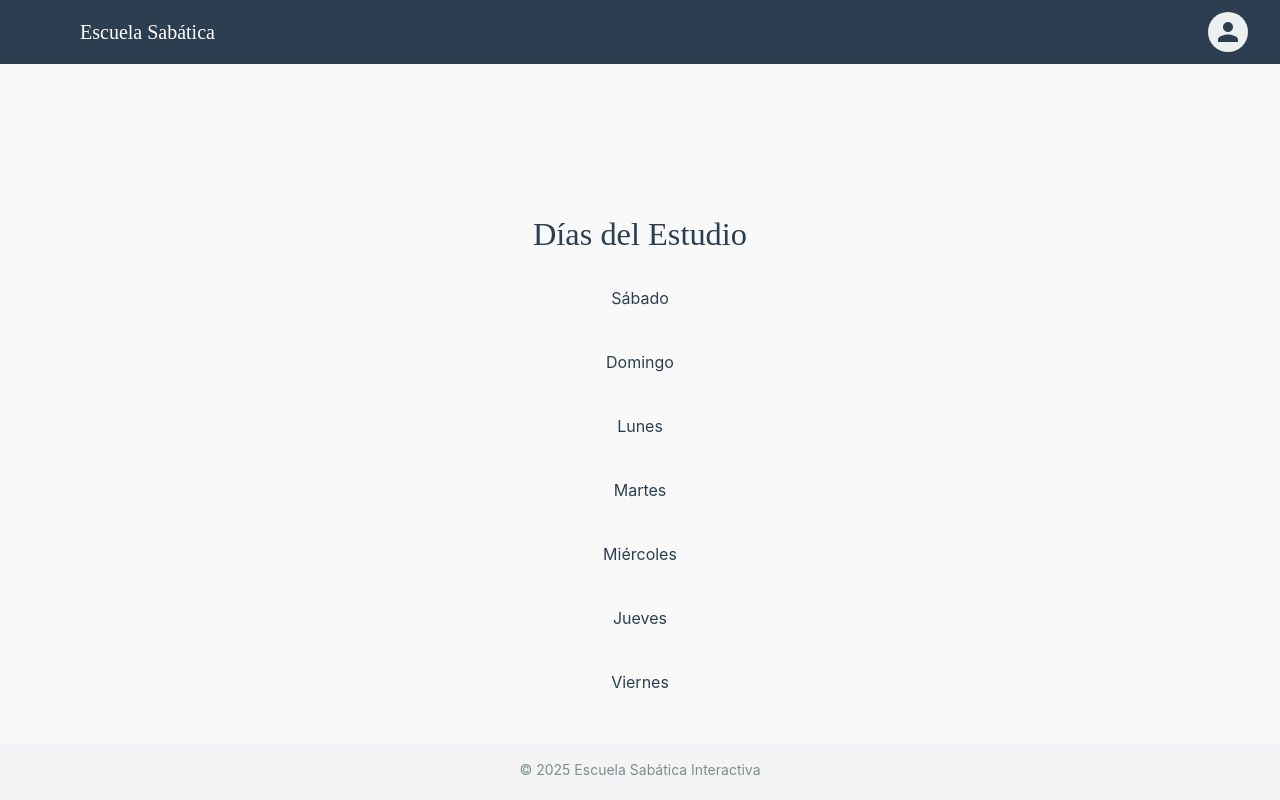
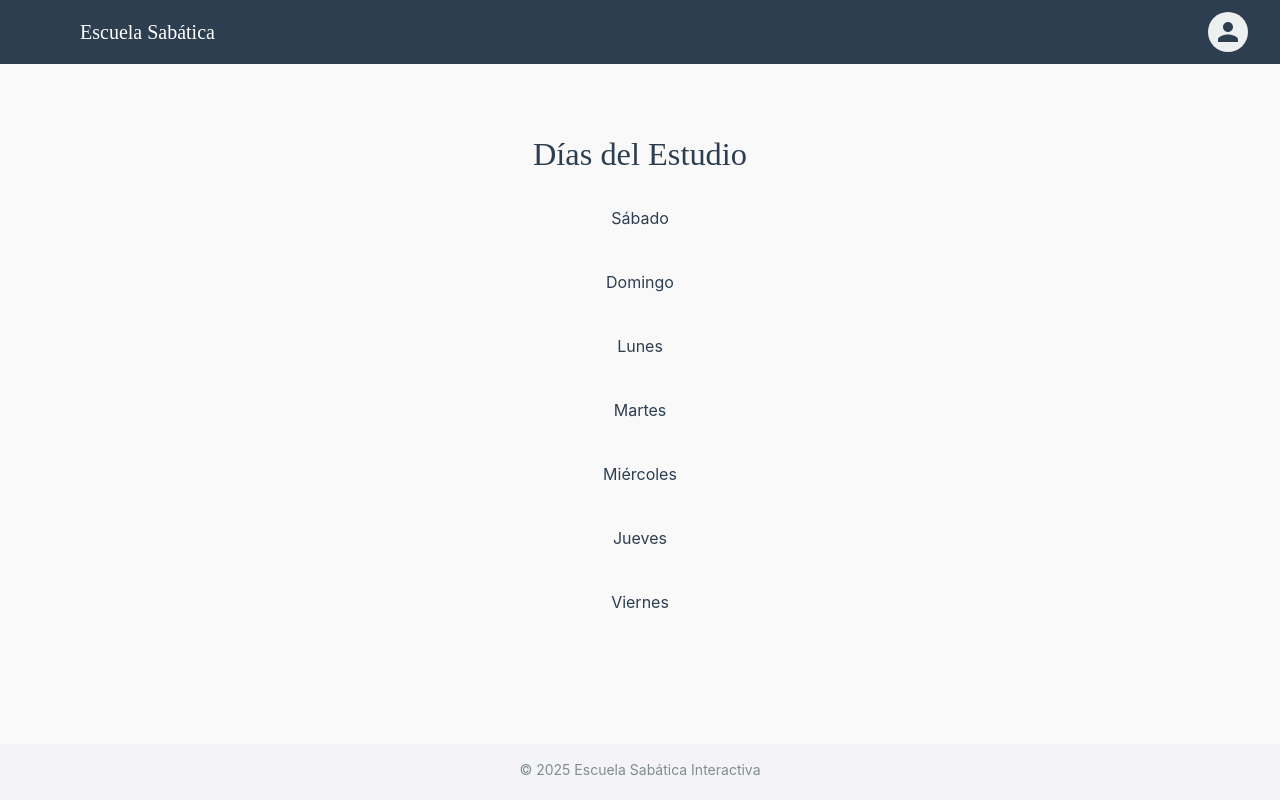
Before and after one commit to DilanRamirez/ai-sabbath-school-frontend, a Next.js app: page /home/1/1/lessons/1 in a window 1280 px wide. Built offline with nearby package versions, Linux system fonts and the light colour scheme; no server answers; some icons are missing.

Commit message:
style fiuxed

```diff
--- a/src/app/(app)/home/[quarterId]/[year]/lessons/[lessonId]/page.tsx
+++ b/src/app/(app)/home/[quarterId]/[year]/lessons/[lessonId]/page.tsx
@@ -34,7 +34,7 @@ export default function LessonOverviewPage() {
       flexDirection="column"
       alignItems="center"
       justifyContent="center"
-      minHeight="100vh"
+      minHeight="calc(90vh - 80px)"
     >
       <Typography variant="h4" gutterBottom>
         Días del Estudio
--- a/src/app/components/lessons/lesson-list.tsx
+++ b/src/app/components/lessons/lesson-list.tsx
@@ -144,8 +144,6 @@ const LessonsList: React.FC<LessonsListProps> = ({
         display: "flex",
         flexDirection: "column",
         gap: 2,
-        p: 0,
-        m: 0,
         listStyle: "none",
       }}
     >
```
